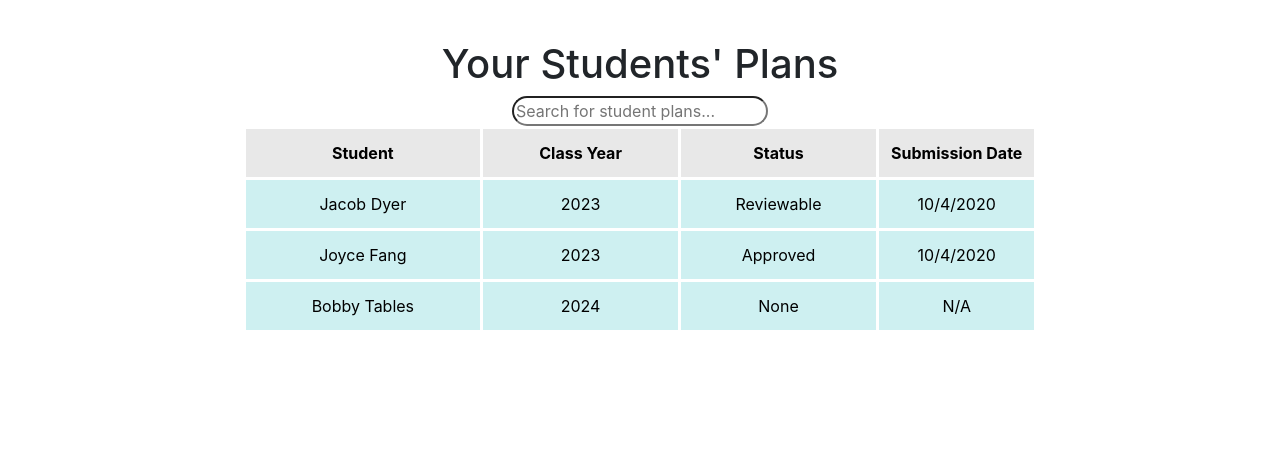
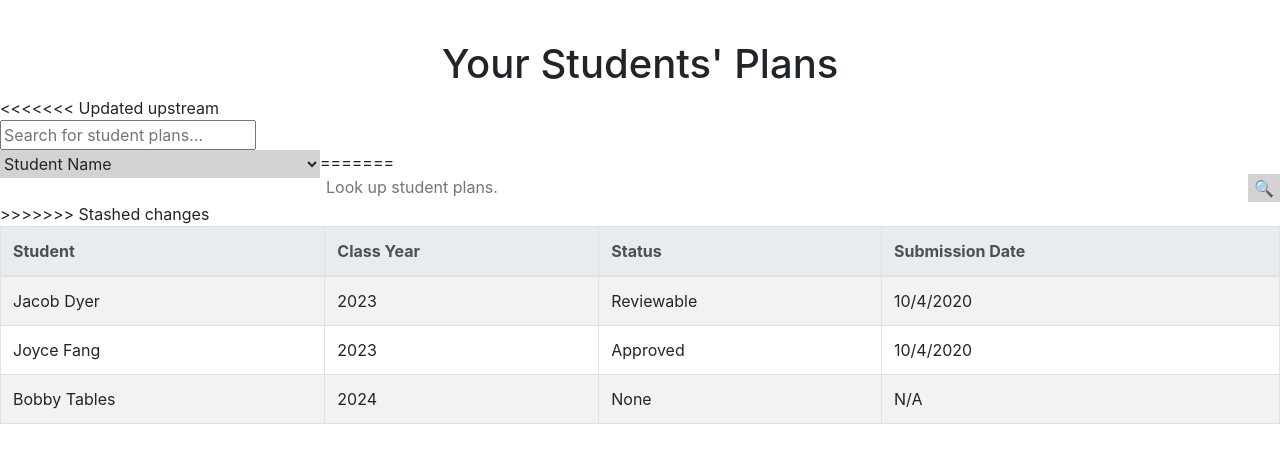
Before and after one commit to deusexmachina013/Primary-Source, a PHP site: page /admin/home.php in a window 1280 px wide. Shown: the part 84-547 px from the top of the page. Run offline with PHP 8.4, Linux system fonts and the light colour scheme.

Commit message:
Started Updating Table

```diff
--- a/admin/home.php
+++ b/admin/home.php
@@ -20,18 +20,37 @@
 
     <main class="content">
       <h1>Your Students' Plans</h1>
+<<<<<<< Updated upstream
       <div class="search-bar">
         <input type="text" class="admin-loopup" placeholder="Search for student plans..." id="admin-lookup" onkeyup="filterStudentPlans()">
       </div>
       <table class="center" id="plan-table">
+=======
+      <form class="student-search center" accept-charset="utf-8" method="GET" name="student-search" role="search">
+        <div class="left-partition">
+          <select id="student-search-dropdown" class="search-dropdown" title="Filter by">
+            <option selected="selected" value="student-column">Student Name</option>
+            <option value="student-column">Class Year</option>
+            <option value="student-column">Status</option>
+            <option value="student-column">Submission Date</option>
+          </select>
+        </div>
+        <div class="right-partition">
+          <input type="text" class="student-searchbar" placeholder="Look up student plans." id="admin-lookup">
+          <input type="submit" class="student-submit" value="&#128269">
+        </div>
+      </form>
+
+      <table class="table table-bordered table-striped table-hover center" id="plan-table">
+>>>>>>> Stashed changes
         <!-- Table Heading -->
         <div class = "col-sm col-semester">
-        <thead>
+        <thead class="thead-light">
           <tr>
-            <th class="student-column">Student</th>
-            <th class="year-column">Class Year</th>
-            <th class="status-column">Status</th>
-            <th class="date-column">Submission Date</th>
+            <th scope="col" class="student-column">Student</th>
+            <th scope="col" class="year-column">Class Year</th>
+            <th scope="col" class="status-column">Status</th>
+            <th scope="col" class="date-column">Submission Date</th>
           </tr>
         </thead>
         </div>
--- a/assets/css/style.css
+++ b/assets/css/style.css
@@ -15,6 +15,173 @@
     margin-top: 100px;
 }
 
+<<<<<<< Updated upstream
+=======
+.plan-header {
+    padding-left: 15px;
+    padding-right: 15px;
+    padding-bottom: 25px;
+}
+
+#plan-name {
+    display: inline;
+}
+
+#toggle-config-button {
+    float: right;
+    /* position: absolute;
+    right: 25px; */
+}
+
+.course-status {
+    height: 25px;
+}
+
+
+/* https://www.w3schools.com/howto/howto_css_circles.asp */
+
+.dot {
+    height: 20px;
+    width: 20px;
+    border-radius: 50%;
+    display: inline-block;
+    background-color: green;
+}
+
+.semester-whole {
+    padding: 0px;
+    margin: 0px;
+}
+
+.semester {
+    margin: 12px;
+}
+
+.semester-title {
+    font-size: 25px;
+    background-color: #E8E8E8;
+    justify-content: center;
+    padding-top: 10px;
+    padding-bottom: 10px;
+    margin-bottom: 6px;
+    margin: 6px;
+}
+
+.semester-course {
+    /* position: relative; */
+    padding: 10px;
+    /* margin-top: 6px;
+    margin-bottom: 6px; */
+    margin: 6px;
+    background-color: #CEF0F1;
+    /* width: 400px; */
+    /* z-index: 10000; */
+}
+
+.semester-course>* {
+    align-self: center;
+}
+
+.course-title {
+    word-break: break-word;
+}
+
+#schedule-config {
+    display: none;
+}
+
+#schedule-config>div {
+    margin-top: 25px;
+    position: fixed;
+    /* overflow: scroll; */
+    overflow-x: hidden;
+    overflow-y: scroll;
+    /* width: 50%; */
+    max-height: 70%;
+}
+
+#plan-config-courses {
+    display: block;
+}
+
+#plan-config-validation {
+    display: none;
+}
+
+.validation-message {
+    margin-top: 20px;
+}
+
+.plan-name-editable {
+    height: 70px;
+    width: 600px;
+    padding: 10px;
+    margin: auto
+}
+
+#plan-config-groups {
+    display: none;
+}
+
+#plan-config-notes {
+    display: none;
+    width: 500px;
+}
+
+#text-area-notes {
+    margin-top: 20px;
+}
+
+#plan-config-settings {
+    display: none;
+}
+
+.course-add {
+    justify-content: center;
+    background-color: #CEF0F1;
+    padding: 8px;
+    margin-bottom: 24px;
+    margin: 6px;
+}
+
+.add-course,
+.add-course-group {
+    margin: 10px;
+}
+
+.course-trash,
+.course-config {
+    text-align: center;
+}
+
+
+/* .course-trash-button,
+.course-config-button {
+    padding: 0px !important;
+    margin: 0px !important;
+    text-decoration: none !important;
+} */
+
+.course-trash-button {
+    color: #292b2c;
+    font-size: 20px;
+}
+
+.course-trash-button:hover {
+    color: blue;
+    text-decoration: none;
+}
+
+#accordion {
+    width: 600px;
+    margin-top: 20px;
+}
+
+
+/*************/
+
+
+>>>>>>> Stashed changes
 /* MAIN PLAN */
 .content .container .col-sm {
     background-color: #CEF0F1;
@@ -109,7 +276,13 @@ button:hover {
 /**********************/
 /* .../admin/home.php */
 /**********************/
+<<<<<<< Updated upstream
 .student-column {
+=======
+
+
+/* .student-column {
+>>>>>>> Stashed changes
     width: 30%;
     border: solid;
     border-color: white;
@@ -135,8 +308,10 @@ button:hover {
     border: solid;
     border-color: white;
     text-align: center;
-}
+} */
 
+
+/*
 th {
     background-color: #CEF0F1;
     margin: 6px;
@@ -181,10 +356,11 @@ td {
     border: solid;
     border-color: white;
     text-align: center;
-}
+} */
 
 .center {
     margin-left: auto;
+<<<<<<< Updated upstream
     margin-right: auto;
 }
 
@@ -193,3 +369,101 @@ td {
     display: block;
     border-radius: 25px;
 }
+=======
+    margin-right: auto;
+}
+
+
+/* BEGIN ADMIN NAVIGATION BAR */
+
+.student-search {
+    border: solid #212529 2px;
+    padding: 0px;
+    width: 600px;
+    /* 757px if we want the full length of table*/
+    height: 32px;
+    margin-top: 20px;
+    margin-bottom: 20px;
+}
+
+.left-partition {
+    float: left;
+    width: 25%;
+}
+
+.search-dropdown {
+    padding: 0px;
+    margin: 0px;
+    width: 100%;
+    height: 28px;
+    background-color: lightgrey;
+    border: none;
+    color: #212529;
+}
+
+.right-partition {
+    float: left;
+    width: 75%;
+}
+
+.student-searchbar {
+    float: left;
+    margin-left: 4px;
+    width: calc(100% - 36px);
+    border: none;
+}
+
+.student-submit {
+    float: left;
+    padding: 0px;
+    height: 28px;
+    width: 32px;
+    background-color: lightgrey;
+    border: none;
+    color: #212529;
+    text-align: center;
+}
+
+
+/* ================= */
+
+
+/* Home plan?  Where did this come from, and where should it go? */
+
+.home-plan p {
+    background-color: #CEF0F1;
+    padding: 10px;
+    margin: 0px;
+    margin-top: 10px;
+    margin-bottom: 10px;
+    height: 100%;
+}
+
+
+/*******************/
+
+
+/* create_plan.php */
+
+
+/*******************/
+
+.connectedSortable {
+    min-height: 30px;
+}
+
+
+/* #sortable1 {
+    min-height: 30px;
+}
+
+#sortable2 {
+    min-height: 30px;
+    margin-bottom: 15px;
+    margin: 10px;
+}
+
+#sortable2 div {
+    padding: 12px;
+} */
+>>>>>>> Stashed changes
```
